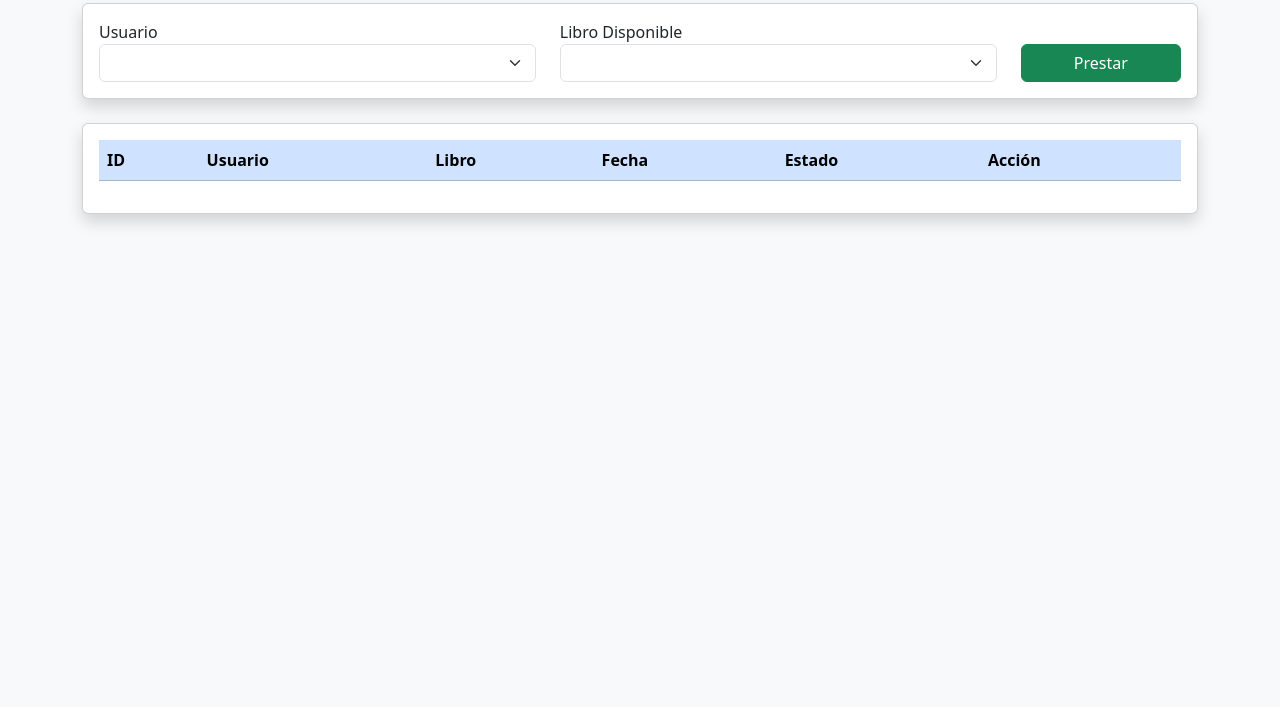
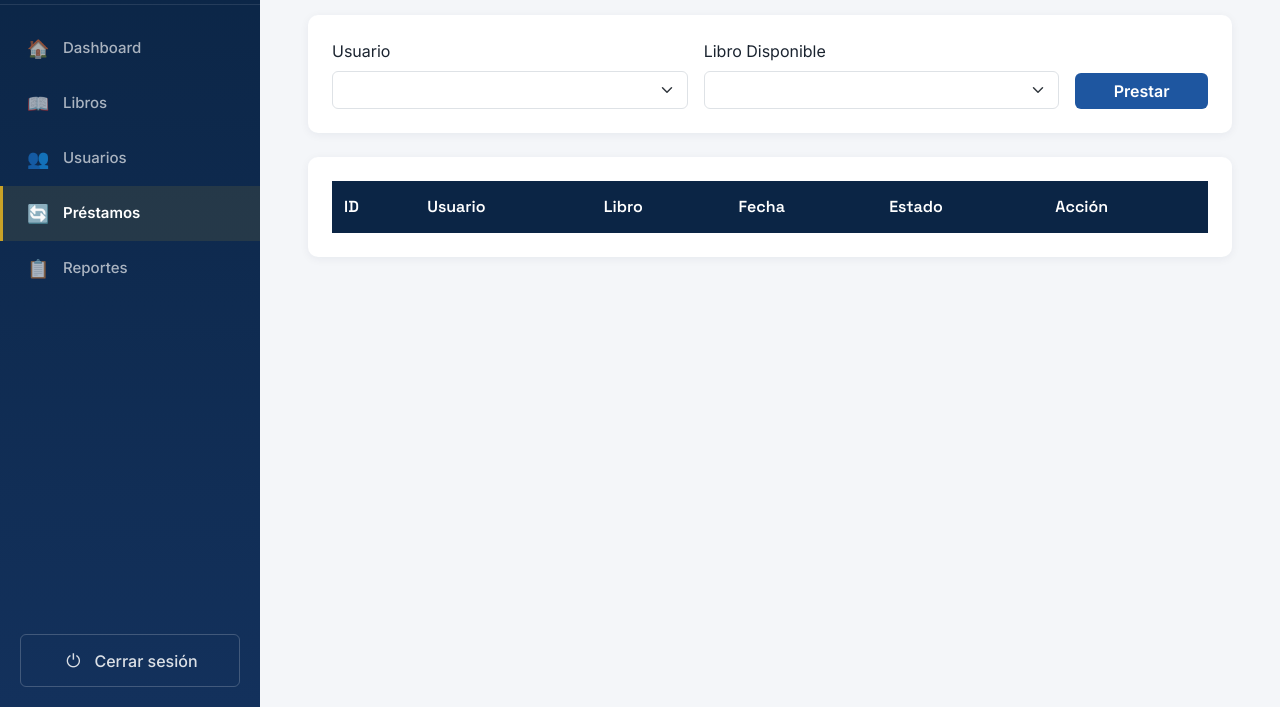
Before and after one commit to CamachoRC17/Libreria-libros-y-mas, a plain HTML site: page frontend/prestamos.html in a window 1280 px wide. Shown: the part 93-800 px from the top of the page. Drawn offline with nearby package versions, Linux system fonts and the light colour scheme; no server answers.

Commit message:
Se agregaron los CSS más estandarizados para algunas páginas y la final fue Préstamos

```diff
--- a/frontend/js/prestamos.js
+++ b/frontend/js/prestamos.js
@@ -99,16 +99,6 @@ function realizarPrestamo() {
 
 }
 
-function formatearFecha(fecha) {
-
-    if (!fecha) return "-";
-
-    let partes = fecha.slice(0, 10).split("-");
-
-    return `${partes[2]}/${partes[1]}/${partes[0]}`;
-
-}
-
 function mostrarPrestamos() {
 
     fetch(API_PRESTAMOS)
@@ -122,17 +112,17 @@ function mostrarPrestamos() {
             prestamos.forEach(prestamo => {
 
                 let botonAccion = prestamo.estado === "Prestado"
-                    ? `<button class="btn btn-warning btn-sm" onclick="devolverLibro(${prestamo.id})">Devolver</button>`
+                    ? `<button class="btn btn-editar btn-sm" onclick="devolverLibro(${prestamo.id})">Devolver</button>`
                     : `<span class="text-muted">—</span>`;
 
                 tabla.innerHTML += `
                 <tr>
-                    <td>${prestamo.id}</td>
-                    <td>${prestamo.usuario}</td>
-                    <td>${prestamo.libro}</td>
-                    <td>${formatearFecha(prestamo.fechaPrestamo)}</td>
-                    <td>${prestamo.estado}</td>
-                    <td>${botonAccion}</td>
+                    <td data-label="ID">${prestamo.id}</td>
+                    <td data-label="Usuario">${prestamo.usuario}</td>
+                    <td data-label="Libro">${prestamo.libro}</td>
+                    <td data-label="Fecha">${formatearFecha(prestamo.fechaPrestamo)}</td>
+                    <td data-label="Estado">${prestamo.estado}</td>
+                    <td data-label="Acción">${botonAccion}</td>
                 </tr>
                 `;
 
@@ -161,3 +151,13 @@ function devolverLibro(id) {
         });
 
 }
+
+function formatearFecha(fecha) {
+
+    if (!fecha) return "-";
+
+    let partes = fecha.slice(0, 10).split("-");
+
+    return `${partes[2]}/${partes[1]}/${partes[0]}`;
+
+}
--- a/frontend/prestamos.html
+++ b/frontend/prestamos.html
@@ -3,90 +3,93 @@
 <head>
     <meta charset="UTF-8">
     <meta name="viewport" content="width=device-width, initial-scale=1.0">
-<title>Préstamos</title>
+    <title>Biblioteca Virtual - Préstamos</title>
 
     <link href="https://cdn.jsdelivr.net/npm/bootstrap@5.3.3/dist/css/bootstrap.min.css"
           rel="stylesheet">
 
+    <link rel="stylesheet" href="css/estilos.css">
 </head>
-<body class="bg-light">
+<body>
 
-<div class="container mt-4">
+<button class="sidebar-toggle" id="sidebarToggle">☰</button>
+<div class="sidebar-overlay" id="sidebarOverlay"></div>
 
-<h1 class="text-center text-primary">
-🔄 Gestión de Préstamos
-</h1>
+<aside class="sidebar" id="sidebar">
 
-<div class="card shadow mt-4">
+    <div class="sidebar-brand">
+        <span class="brand-icon-badge">📚</span>
+        <span class="brand-text">Biblioteca<br>Virtual</span>
+    </div>
 
-<div class="card-body">
+    <nav class="sidebar-nav">
+        <a href="index.html" class="nav-item">
+            <span class="nav-icon">🏠</span> Dashboard
+        </a>
+        <a href="libros.html" class="nav-item">
+            <span class="nav-icon">📖</span> Libros
+        </a>
+        <a href="usuarios.html" class="nav-item">
+            <span class="nav-icon">👥</span> Usuarios
+        </a>
+        <a href="prestamos.html" class="nav-item active">
+            <span class="nav-icon">🔄</span> Préstamos
+        </a>
+        <a href="reportes.html" class="nav-item">
+            <span class="nav-icon">📋</span> Reportes
+        </a>
+    </nav>
 
-<div class="row">
+    <button class="btn-logout" onclick="cerrarSesion()">
+        <span class="nav-icon">⏻</span> Cerrar sesión
+    </button>
+
+</aside>
+
+<main class="main-content">
+
+    <h1 class="titulo-pagina">🔄 Gestión de Préstamos</h1>
+
+    <div class="card-panel">
+
+        <div class="row g-3 align-items-end">
 
             <div class="col-md-5">
-
-<label>Usuario</label>
-
-<select id="usuario" class="form-select">
-
-</select>
-
+                <label class="form-label">Usuario</label>
+                <select id="usuario" class="form-select"></select>
             </div>
 
             <div class="col-md-5">
-
-<label>Libro Disponible</label>
-
-<select id="libro" class="form-select">
-
-</select>
-
+                <label class="form-label">Libro Disponible</label>
+                <select id="libro" class="form-select"></select>
             </div>
 
             <div class="col-md-2">
-
-<label>&nbsp;</label>
-
-<button
-class="btn btn-success w-100"
-onclick="realizarPrestamo()">
-
-Prestar
-
-</button>
-
+                <button class="btn btn-agregar w-100" onclick="realizarPrestamo()">Prestar</button>
             </div>
 
         </div>
 
     </div>
 
-</div>
+    <div class="card-panel">
 
-<div class="card shadow mt-4">
+        <div class="table-responsive">
 
-<div class="card-body">
+            <table class="table tabla-datos">
 
-<table class="table table-striped">
-
-<thead class="table-primary">
-
+                <thead>
                     <tr>
-
                         <th>ID</th>
                         <th>Usuario</th>
                         <th>Libro</th>
                         <th>Fecha</th>
                         <th>Estado</th>
                         <th>Acción</th>
-
                     </tr>
-
                 </thead>
 
-<tbody id="tablaPrestamos">
-
-</tbody>
+                <tbody id="tablaPrestamos"></tbody>
 
             </table>
 
@@ -94,9 +97,24 @@ Prestar
 
     </div>
 
-</div>
+</main>
 
+<script src="https://cdn.jsdelivr.net/npm/bootstrap@5.3.3/dist/js/bootstrap.bundle.min.js"></script>
 <script src="js/prestamos.js"></script>
+
+<script>
+
+    document.getElementById("sidebarToggle").addEventListener("click", () => {
+        document.getElementById("sidebar").classList.toggle("abierto");
+        document.getElementById("sidebarOverlay").classList.toggle("activo");
+    });
+
+    document.getElementById("sidebarOverlay").addEventListener("click", () => {
+        document.getElementById("sidebar").classList.remove("abierto");
+        document.getElementById("sidebarOverlay").classList.remove("activo");
+    });
+
+</script>
 
 </body>
 </html>
```
Lines whose indentation alone changed are shown as unchanged.
